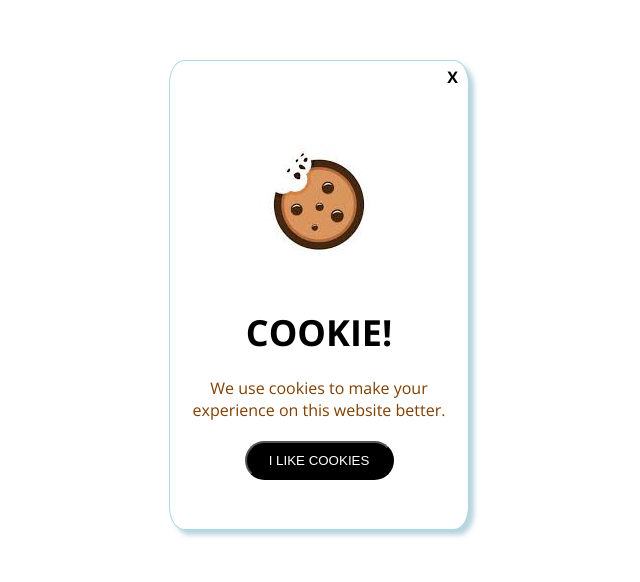
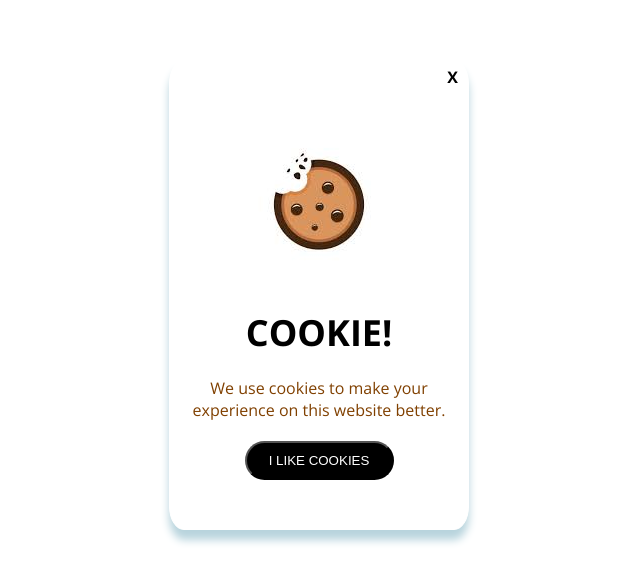
Before and after one commit to bjakas/SCSS-example, a plain HTML site: page index.html in a window 1280 px wide. Shown: the part 140-722 px from the top of the page, without its empty margins (321-961 px from the left). Drawn offline with nearby package versions, Linux system fonts and the light colour scheme.

Commit message:
Box shadow edited

```diff
--- a/_mixins.scss
+++ b/_mixins.scss
@@ -1,8 +1,8 @@
 @mixin border {
-  border: 1px solid lightblue;
+  border: 1px solid white;
 }
 @mixin box-shadow {
-  box-shadow: 5px 5px 5px rgb(184, 212, 221);
+  box-shadow: 0px 10px 8px rgb(184, 212, 221);
 }
 @mixin font {
   font-family: 'Open Sans', sans-serif;
```
Also changed, not shown: style.css, 1 other file.
